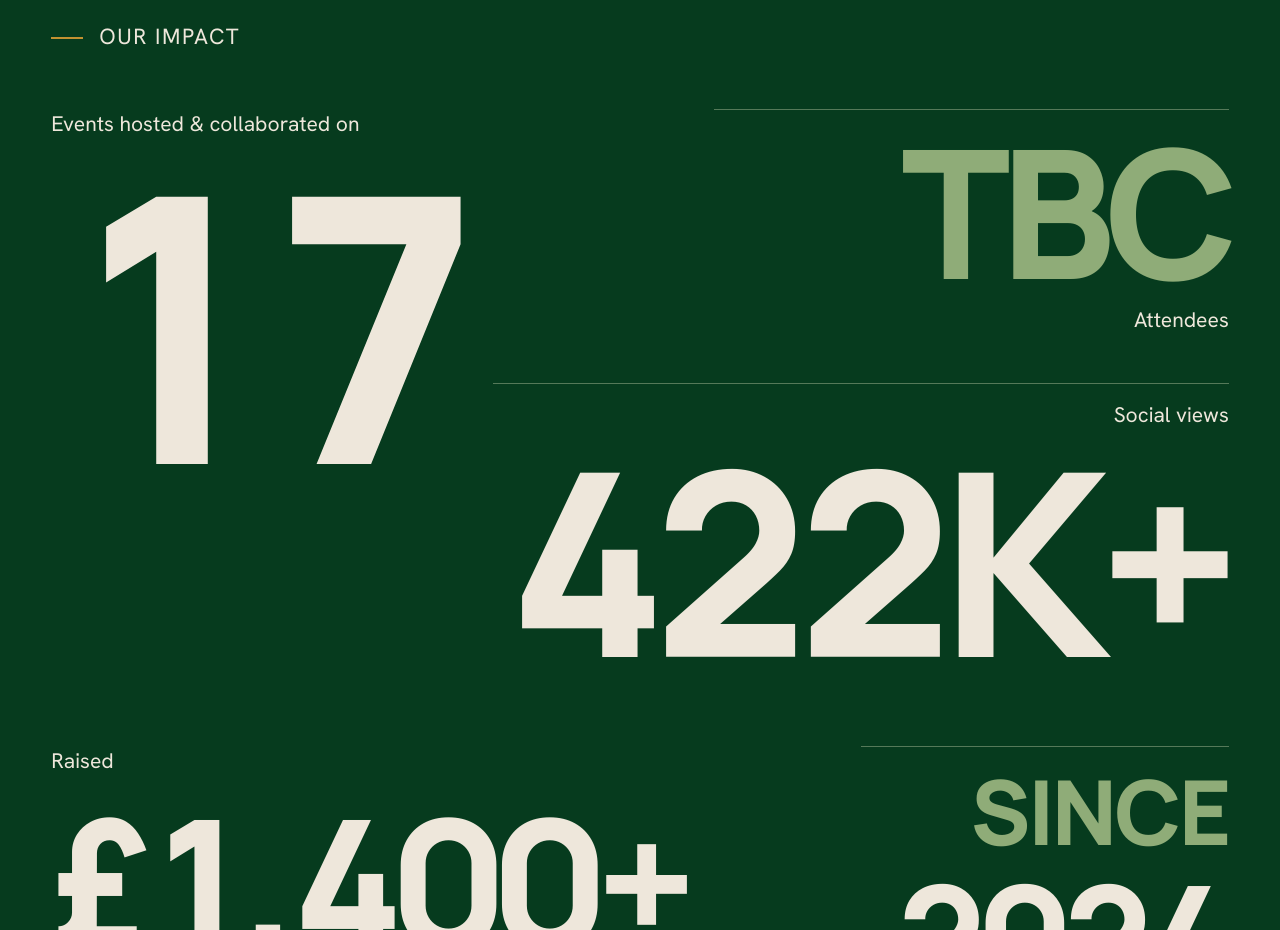
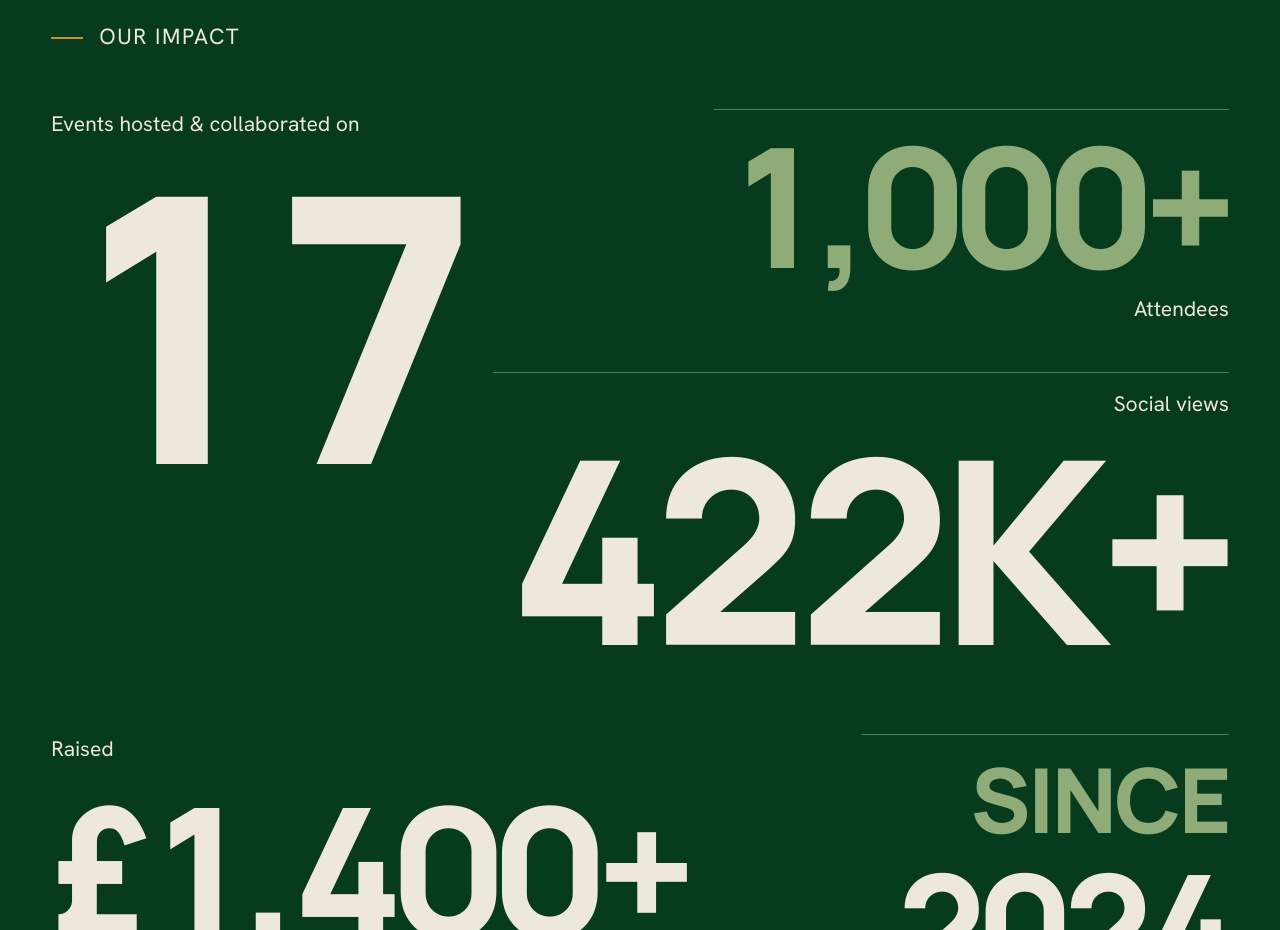
Before and after one commit to ateeqrehman360/MES-Website, a Next.js app: page / in a window 1280 px wide. Shown: the part 2700-3630 px from the top of the page. Built offline with nearby package versions, Linux system fonts and the light colour scheme; a web font is replaced by a local one.

Commit message:
Fix homepage attendance statistic to 1,000+

```diff
--- a/src/data/stats.ts
+++ b/src/data/stats.ts
@@ -17,7 +17,7 @@ export const impactStatistics: readonly ImpactStatistic[] = [
   },
   {
     id: "attendees",
-    displayValue: "TBC",
+    displayValue: "1,000+",
     label: "Attendees",
   },
   {
@@ -45,4 +45,4 @@ export const impactStatistics: readonly ImpactStatistic[] = [
 // Internal provenance, not additional public copy:
 // 17 events = 14 hosted by MES + 3 collaborations.
 // Approved 422K+ display = 422,792 views (169,972 Reel + 252,820 post views).
-// Attendance remains TBC; no estimate is substituted.
+// Approved attendance display is 1,000+, matching the Work With Us page.
--- a/src/styles/home-content.css
+++ b/src/styles/home-content.css
@@ -274,7 +274,7 @@
   }
 
   .impact__statistic[data-statistic="attendees"] .impact__value {
-    font-size: 34vw;
+    font-size: 21vw;
     color: var(--impact-sage);
   }
 
@@ -490,7 +490,7 @@ body:has(.home-content[data-content-navigation="visible"])
     }
 
     .impact__statistic[data-statistic="attendees"] .impact__value {
-      font-size: min(14vw, 14rem);
+      font-size: min(13vw, 13rem);
     }
 
     .impact__statistic[data-statistic="social-views"] {
```
Also changed, not shown: 1 other file (tests, documents, lock files or other folders).
